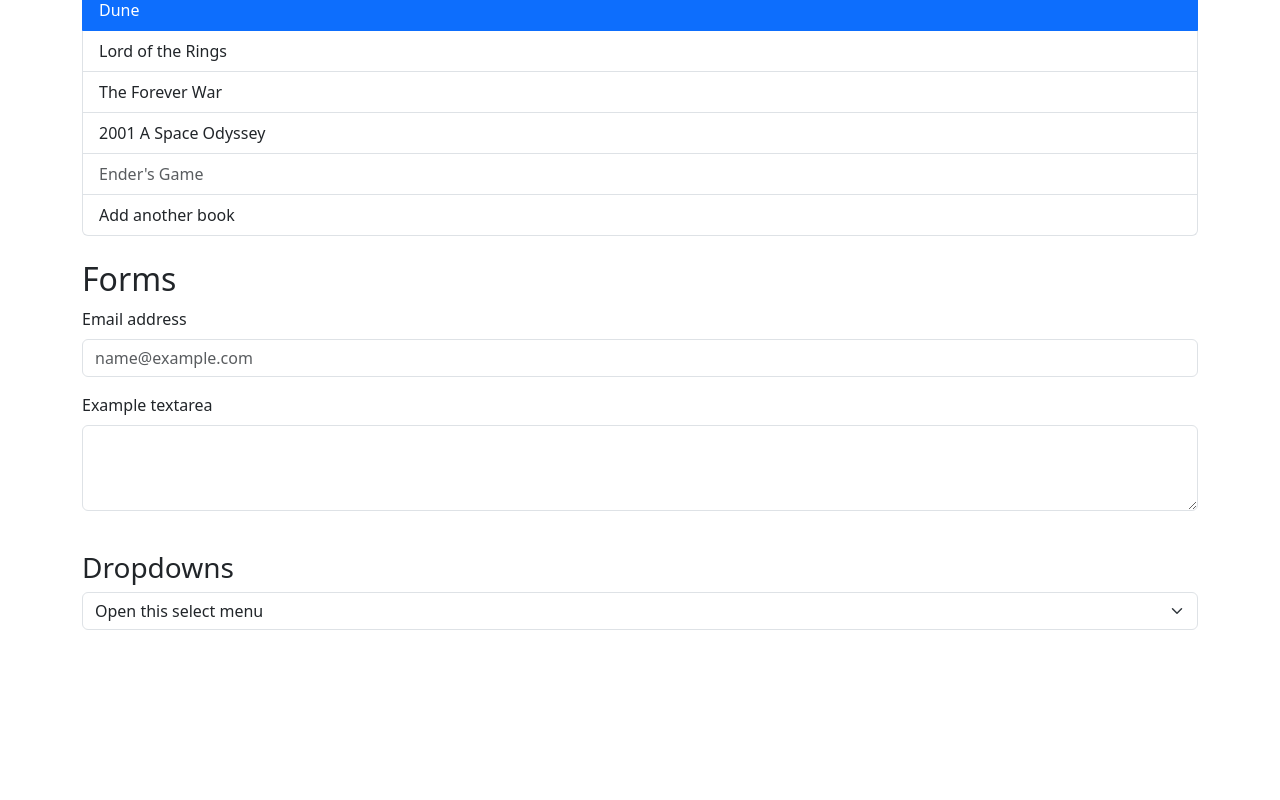
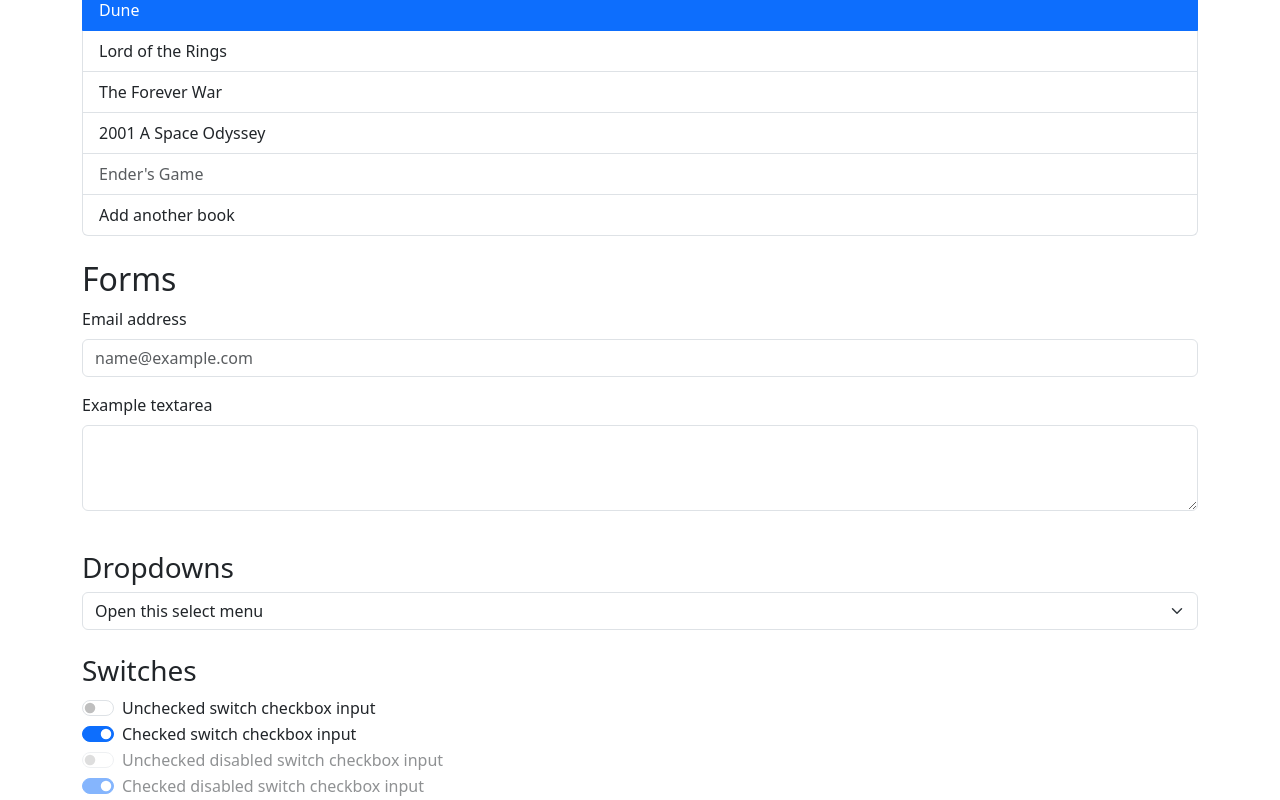
Before and after one commit to AntonMenchaca/kambaz-react-web-cs5610-summer2-2025, a React (Vite) app: page /#/Labs/Lab2/Lab2 in a window 1280 px wide. Shown: the part 6305-7105 px from the top of the page. Before the commit the page ends 6935 px from the top, so only its background shows below. Built offline with nearby package versions, Linux system fonts and the light colour scheme.

Commit message:
Finish 2.3.12

```diff
--- a/src/Labs/Lab2/BootstrapForms.tsx
+++ b/src/Labs/Lab2/BootstrapForms.tsx
@@ -1,4 +1,4 @@
-import { FormGroup, FormLabel, FormControl, FormSelect } from "react-bootstrap";
+import { FormGroup, FormLabel, FormControl, FormSelect, Form } from "react-bootstrap";
 export default function BootstrapForms() {
   return (
     <div>
@@ -23,6 +23,22 @@
           <option value="3">Three</option>
         </FormSelect>
       </div>
+      <br />
+      <div id="wd-css-styling-switches">
+        <h3>Switches</h3>
+        <Form.Check type="switch" checked={false} id="wd-switch-1"
+          label="Unchecked switch checkbox input" />
+        <Form.Check type="switch" checked={true} id="wd-switch-2"
+          label="Checked switch checkbox input" />
+        <Form.Check type="switch" checked={false} disabled
+          id="custom-switch"
+          label="Unchecked disabled switch checkbox input" />
+        <Form.Check type="switch" checked={true} disabled
+          id="custom-switch"
+          label="Checked disabled switch checkbox input" />
+      </div>
+
+
     </div>
   )
 }
```
